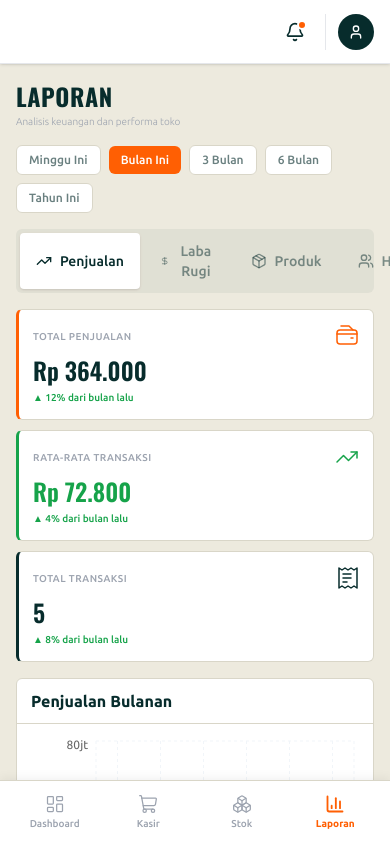
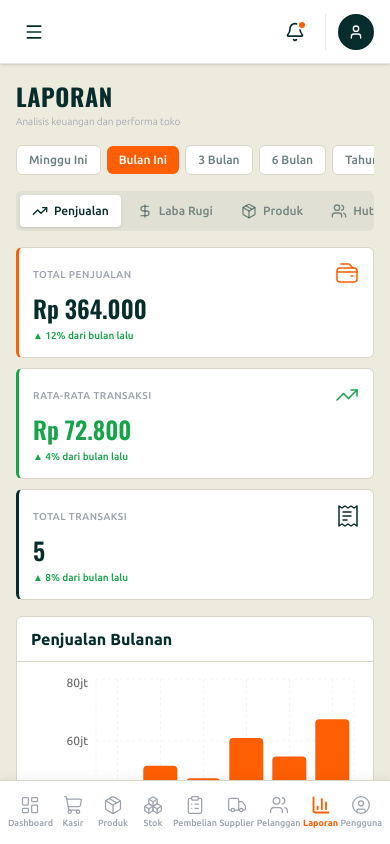
Before and after one commit to ersetdigital-sudo/Warung-Efge, a Next.js app: page /reports in a window 390 px wide. Built offline with nearby package versions, Linux system fonts and the light colour scheme.

Commit message:
auto: update from Kiro

```diff
--- a/src/app/(main)/reports/page.tsx
+++ b/src/app/(main)/reports/page.tsx
@@ -60,18 +60,18 @@ export default function ReportsPage() {
       <div><h1 className="text-2xl font-bold text-[#072C2C] font-[Oswald] uppercase tracking-wide">Laporan</h1><p className="text-[10px] text-[#9CA3AF] font-light mt-0.5">Analisis keuangan dan performa toko</p></div>
 
       {/* Period Filter */}
-      <div className="flex items-center gap-2 flex-wrap">
+      <div className="flex items-center gap-1.5 overflow-x-auto" style={{ scrollbarWidth: "none" }}>
         {periods.map((p) => (
-          <button key={p.id} onClick={() => setPeriod(p.id)} className={`px-3 py-1.5 rounded-md text-xs font-medium transition-all cursor-pointer ${period === p.id ? "bg-[#FF5F03] text-white" : "bg-white border border-[#D9D6C8] text-[#072C2C]/60 hover:border-[#FF5F03]/40 hover:text-[#072C2C]"}`}>
+          <button key={p.id} onClick={() => setPeriod(p.id)} className={`flex-shrink-0 px-3 py-1.5 rounded-md text-xs font-medium transition-all cursor-pointer ${period === p.id ? "bg-[#FF5F03] text-white" : "bg-white border border-[#D9D6C8] text-[#072C2C]/60 hover:border-[#FF5F03]/40 hover:text-[#072C2C]"}`}>
             {p.label}
           </button>
         ))}
       </div>
 
       {/* Tabs */}
-      <div className="flex gap-1 bg-[#072C2C]/5 rounded-md p-1">
+      <div className="flex gap-1 bg-[#072C2C]/5 rounded-md p-1 overflow-x-auto" style={{ scrollbarWidth: "none" }}>
         {reports.map((r) => (
-          <button key={r.id} onClick={() => setActiveReport(r.id)} className={`flex items-center gap-2 px-4 py-2 rounded text-sm font-medium transition-all cursor-pointer ${activeReport === r.id ? "bg-white text-[#072C2C] shadow-sm" : "text-[#072C2C]/50 hover:text-[#072C2C]/80"}`}>
+          <button key={r.id} onClick={() => setActiveReport(r.id)} className={`flex-shrink-0 flex items-center gap-1.5 px-3 lg:px-4 py-2 rounded text-xs lg:text-sm font-medium transition-all cursor-pointer whitespace-nowrap ${activeReport === r.id ? "bg-white text-[#072C2C] shadow-sm" : "text-[#072C2C]/50 hover:text-[#072C2C]/80"}`}>
             <r.icon className="w-4 h-4" />{r.label}
           </button>
         ))}
--- a/src/components/layout/Header.tsx
+++ b/src/components/layout/Header.tsx
@@ -10,7 +10,7 @@ export default function Header({ onMenuClick }: HeaderProps) {
   return (
     <header className="sticky top-0 z-30 h-16 bg-white border-b border-gray-200 flex items-center justify-between px-4 lg:px-6 shadow-sm">
       <div className="flex items-center gap-4">
-        <button onClick={onMenuClick} className="hidden md:block lg:hidden p-2 rounded-lg hover:bg-gray-100 transition-colors cursor-pointer">
+        <button onClick={onMenuClick} className="lg:hidden p-2 rounded-lg hover:bg-gray-100 transition-colors cursor-pointer">
           <Menu className="w-5 h-5 text-[#072C2C]" />
         </button>
         <div className="hidden md:flex items-center gap-2 bg-[#EDEADE] rounded-lg px-4 py-2.5 w-80 border border-[#072C2C]/10">
--- a/src/components/layout/Sidebar.tsx
+++ b/src/components/layout/Sidebar.tsx
@@ -55,24 +55,19 @@ export default function Sidebar({ isOpen, onClose, collapsed, onToggleCollapse }
 
   return (
     <>
-      {/* Mobile overlay - for tablet */}
+      {/* Mobile/tablet overlay */}
       {isOpen && (
-        <div className="fixed inset-0 bg-black/50 z-40 hidden md:block lg:hidden" onClick={onClose} />
+        <div className="fixed inset-0 bg-black/50 z-40 lg:hidden" onClick={onClose} />
       )}
 
       {/* Mobile bottom nav */}
       <nav className="md:hidden fixed bottom-0 left-0 right-0 z-50 bg-white border-t border-[#D9D6C8] flex items-center justify-around px-2 shadow-[0_-2px_10px_rgba(0,0,0,0.06)]" style={{ height: "64px", paddingBottom: "env(safe-area-inset-bottom, 0px)" }}>
-        {[
-          { href: "/dashboard", icon: LayoutDashboard, label: "Dashboard" },
-          { href: "/pos", icon: ShoppingCart, label: "Kasir" },
-          { href: "/stock", icon: Boxes, label: "Stok" },
-          { href: "/reports", icon: BarChart3, label: "Laporan" },
-        ].map((item) => {
+        {menuItems.map((item) => {
           const isActive = pathname === item.href || pathname?.startsWith(item.href + "/");
           return (
-            <Link key={item.href} href={item.href} className={cn("flex flex-col items-center justify-center gap-0.5 min-w-[56px] min-h-[44px] rounded-lg transition-all active:scale-90 active:opacity-70", isActive ? "text-[#FF5F03]" : "text-[#9CA3AF]")}>
+            <Link key={item.href} href={item.href} className={cn("flex flex-col items-center justify-center gap-0.5 min-w-[40px] min-h-[44px] rounded-lg transition-all active:scale-90 active:opacity-70", isActive ? "text-[#FF5F03]" : "text-[#9CA3AF]")}>
               <item.icon className="w-5 h-5" strokeWidth={isActive ? 2.2 : 1.5} />
-              <span className={cn("text-[10px]", isActive ? "font-semibold" : "font-medium")}>{item.label}</span>
+              <span className={cn("text-[9px]", isActive ? "font-semibold" : "font-medium")}>{item.label.split(" ")[0]}</span>
             </Link>
           );
         })}
@@ -81,10 +76,11 @@ export default function Sidebar({ isOpen, onClose, collapsed, onToggleCollapse }
       {/* Desktop/Tablet sidebar */}
       <aside
         className={cn(
-          "hidden md:flex fixed top-0 left-0 z-50 h-full bg-[#072C2C] flex-col transition-all duration-[220ms] ease-in-out lg:static lg:z-auto",
+          "fixed top-0 left-0 z-50 h-full bg-[#072C2C] flex-col transition-all duration-[220ms] ease-in-out lg:static lg:z-auto",
           collapsed ? "w-[68px]" : "w-64",
-          // Mobile slide-in (for tablet when manually opened)
-          isOpen ? "translate-x-0" : "md:-translate-x-full lg:translate-x-0"
+          "hidden md:flex",
+          // Mobile slide-in
+          isOpen && "!flex !fixed !z-50"
         )}
       >
         {/* Brand */}
```
